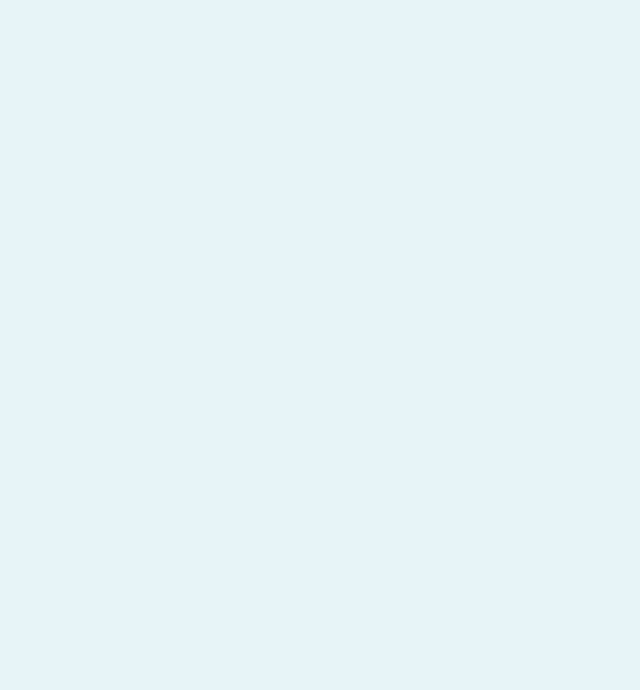
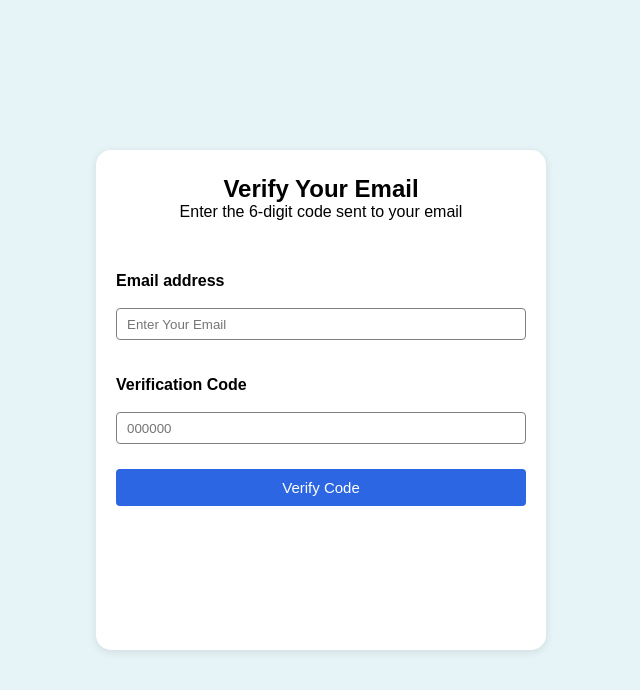
Before and after one commit to Athu9552/HireHelper_Batch_2, a React app in the folder Frontend/: page /verify-otp in a window 1280 px wide. Before the commit this address had no page. Shown: the top 690 px of the page, without its empty margins (319-959 px from the left). Built offline with nearby package versions, Linux system fonts and the light colour scheme; the HTML template or start-up script is replaced by a standard one; a web font is replaced by a local one.

Commit message:
Backend and frontend updates, user verification fixed

```diff
--- a/Frontend/src/App.jsx
+++ b/Frontend/src/App.jsx
@@ -3,12 +3,14 @@ import Register from './Pages/Authentication/Register';
 import Login from './Pages/Authentication/Login';
 import { BrowserRouter, Routes, Route } from 'react-router-dom';
 import Dashboard from './Pages/Dashboard/Dashboard';
+import VerifyOtp from './Pages/Authentication/VerifyOtp';
 
 const App = () => {
   return (
       <BrowserRouter>
         <Routes>
           <Route path="/" element={<Register />} />
+          <Route path="/verify-otp" element={<VerifyOtp />} />
           <Route path="/login" element={<Login />} />
           <Route path="/dashboard" element={<Dashboard />} />
         </Routes>
--- a/Frontend/src/Pages/Authentication/Login.jsx
+++ b/Frontend/src/Pages/Authentication/Login.jsx
@@ -1,67 +1,53 @@
-import React, { useState } from 'react'
+import React, { useState } from 'react';
 import './Login.css';
 import loginImg from "../../assets/login.png";
-import { Link } from 'react-router-dom';
+import { Link, useNavigate } from 'react-router-dom';
 import axios from "axios";
 
 const Login = () => {
+  const navigate = useNavigate();
+  const [form, setForm] = useState({ email: "", password: "" });
 
-const [form,setForm] = useState({
-  email:"",
-  password:""
-});
+  const handleChange = (e) => setForm({ ...form, [e.target.name]: e.target.value });
 
-const handleChange = (e)=>{
-  setForm({...form,[e.target.name]:e.target.value});
-};
-
-const handleSubmit = async (e)=>{
+  const handleSubmit = async (e) => {
     e.preventDefault();
-
-  try{
-    const res = await axios.post(
-      "http://localhost:5000/api/auth/login",
-      {
+    try {
+      const res = await axios.post("http://localhost:5000/api/auth/login", {
         email_id: form.email,
         password: form.password
-      }
-    );
+      });
 
       localStorage.setItem("token", res.data.token);
       alert("Login successful");
-    window.location.href="/dashboard";
-
-  }catch(err){
+      navigate("/dashboard");
+    } catch (err) {
       alert(err.response?.data?.message || "Login failed");
     }
   };
 
   return (
-  <>
     <div className="loginD">
       <div className="createImg">
         <img id="login-img" src={loginImg} alt="Login" />
         <h2>Welcome Back</h2>
-      <p>Sign in to your Hire-a-account</p>
+        <p>Sign in to your Hire-a-helper account</p>
       </div>
 
       <form onSubmit={handleSubmit}>
-
         <div className="bottom-sec2">
           <label><b>Email address</b></label><br />
-          <input type="email" placeholder='Enter Your Email' name="email" value={form.email} onChange={handleChange} required/><br /><br />
+          <input type="email" name="email" placeholder='Enter Your Email' value={form.email} onChange={handleChange} required /><br /><br />
 
           <label><b>Password</b></label><br />
-          <input type="password" placeholder='Enter Your Password' name="password" value={form.password} onChange={handleChange} required minLength={6}/>
+          <input type="password" name="password" placeholder='Enter Your Password' value={form.password} onChange={handleChange} required minLength={6} />
         </div>
 
         <button type="submit">Sign in</button>
-
-          <p id='bottP'>Don't have an account <Link to="/">Sign up</Link></p>
+        <p id='bottP'>Don't have an account? <Link to="/">Sign up</Link></p>
       </form>
     </div>
-  </>
-)
-}
+  );
+};
 
 export default Login;
--- a/Frontend/src/Pages/Authentication/Register.jsx
+++ b/Frontend/src/Pages/Authentication/Register.jsx
@@ -1,10 +1,11 @@
 import './Register.css';
 import registerImg from "../../assets/register.png";
-import { Link } from 'react-router-dom';
+import { Link, useNavigate } from 'react-router-dom';
 import { useState } from 'react';
 import axios from "axios";
 
 const Register = () => {
+  const navigate = useNavigate();
 
   const [first_name, setFirstName] = useState("");
   const [last_name, setLastName] = useState("");
@@ -15,13 +16,7 @@ const Register = () => {
   const handleSubmit = async (e) => {
     e.preventDefault();
 
-    const data = {
-      first_name,
-      last_name,
-      email_id,
-      password,
-      phone
-    };
+    const data = { first_name, last_name, email_id, password, phone };
 
     try {
       const res = await axios.post(
@@ -29,14 +24,14 @@ const Register = () => {
         data
       );
 
-      alert(res.data.message);
+      alert(res.data.message); // "Registered! Check email for OTP"
+      navigate("/verify-otp", { state: { email: email_id } }); // Redirect to VerifyOtp
     } catch (err) {
       alert(err.response?.data?.message || "Something went wrong");
     }
   };
 
   return (
-    <>
     <div className="registerD">
       <div className="createImg">
         <img id="register-img" src={registerImg} alt="Register" />
@@ -48,24 +43,11 @@ const Register = () => {
         <div className="top-sec">
           <div className="left-form">
             <label><b>First Name</b></label>
-              <input
-                type="text"
-                placeholder="First Name"
-                value={first_name}
-                onChange={(e) => setFirstName(e.target.value)}
-                required
-              />
+            <input type="text" placeholder="First Name" value={first_name} onChange={(e) => setFirstName(e.target.value)} required />
           </div>
-
           <div className="right-form">
             <label><b>Last Name</b></label>
-              <input
-                type="text"
-                placeholder="Last Name"
-                value={last_name}
-                onChange={(e) => setLastName(e.target.value)}
-                required
-              />
+            <input type="text" placeholder="Last Name" value={last_name} onChange={(e) => setLastName(e.target.value)} required />
           </div>
         </div>
 
@@ -73,45 +55,21 @@ const Register = () => {
 
         <div className="bottom-sec">
           <label><b>Email</b></label>
-            <input
-              type="email"
-              placeholder="Enter Your Email"
-              value={email_id}
-              onChange={(e) => setEmail(e.target.value)}
-              required
-            />
-
+          <input type="email" placeholder="Enter Your Email" value={email_id} onChange={(e) => setEmail(e.target.value)} required />
           <br /><br />
 
           <label><b>Phone Number (Optional)</b></label>
-            <input
-              type="tel"
-              placeholder="Enter Your Phone Number"
-              value={phone}
-              onChange={(e) => setPhone(e.target.value)}
-            />
-
+          <input type="tel" placeholder="Enter Your Phone Number" value={phone} onChange={(e) => setPhone(e.target.value)} />
           <br /><br />
 
           <label><b>Password</b></label>
-            <input
-              type="password"
-              placeholder="Enter Your Password"
-              value={password}
-              onChange={(e) => setPassword(e.target.value)}
-              required
-              minLength={6}
-            />
+          <input type="password" placeholder="Enter Your Password" value={password} onChange={(e) => setPassword(e.target.value)} required minLength={6} />
         </div>
 
         <button type="submit">Create Account</button>
-
-          <p id="bottP">
-            Already have an account? <Link to="/login">Sign in</Link>
-          </p>
+        <p id="bottP">Already have an account? <Link to="/login">Sign in</Link></p>
       </form>
     </div>
-    </>
   );
 };
 
--- /dev/null
+++ b/Frontend/src/Pages/Authentication/VerifyOtp.jsx
@@ -0,0 +1,61 @@
+import { useLocation, useNavigate } from 'react-router-dom';
+import { useState } from 'react';
+import './Login.css';
+import axios from 'axios';
+
+const VerifyOtp = () => {
+  const location = useLocation();
+  const navigate = useNavigate();
+  const initialEmail = location.state?.email || '';
+
+  const [email_id, setEmail] = useState(initialEmail);
+  const [otp, setOtp] = useState('');
+  const [loading, setLoading] = useState(false);
+  const [error, setError] = useState('');
+  const [success, setSuccess] = useState('');
+
+  const handleSubmit = async (e) => {
+    e.preventDefault();
+    setError('');
+    setSuccess('');
+    setLoading(true);
+
+    try {
+      const res = await axios.post('http://localhost:5000/api/auth/verify-otp', { email_id, otp });
+      setSuccess(res.data.message);
+      setTimeout(() => {
+        navigate('/login');
+      }, 1500);
+    } catch (err) {
+      setError(err.response?.data?.message || 'OTP verification failed');
+    } finally {
+      setLoading(false);
+    }
+  };
+
+  return (
+    <div className="loginD">
+      <div className="createImg verify-otp-card">
+        <h2>Verify Your Email</h2>
+        <p>Enter the 6-digit code sent to your email</p>
+      </div>
+
+      <form onSubmit={handleSubmit}>
+        <div className="bottom-sec2">
+          <label><b>Email address</b></label><br />
+          <input type="email" placeholder="Enter Your Email" value={email_id} onChange={(e) => setEmail(e.target.value)} required /><br /><br />
+
+          <label><b>Verification Code</b></label><br />
+          <input type="text" maxLength={6} placeholder="000000" value={otp} onChange={(e) => setOtp(e.target.value)} required />
+        </div>
+
+        {error && <p className="error-text">{error}</p>}
+        {success && <p className="success-text">{success}</p>}
+
+        <button type="submit" disabled={loading}>{loading ? 'Verifying...' : 'Verify Code'}</button>
+      </form>
+    </div>
+  );
+};
+
+export default VerifyOtp;
```
Also changed, not shown: 2 other files (tests, documents, lock files or other folders). Lines whose indentation alone changed are shown as unchanged.
